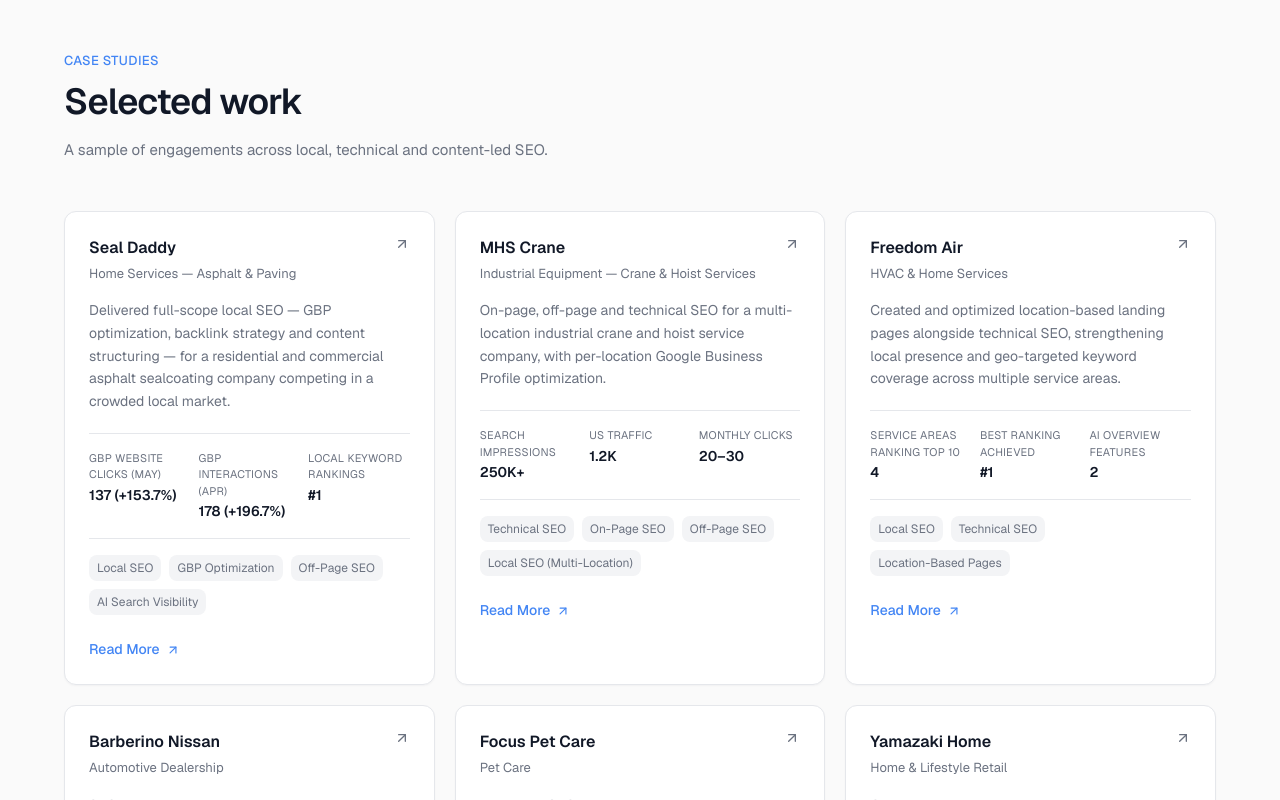
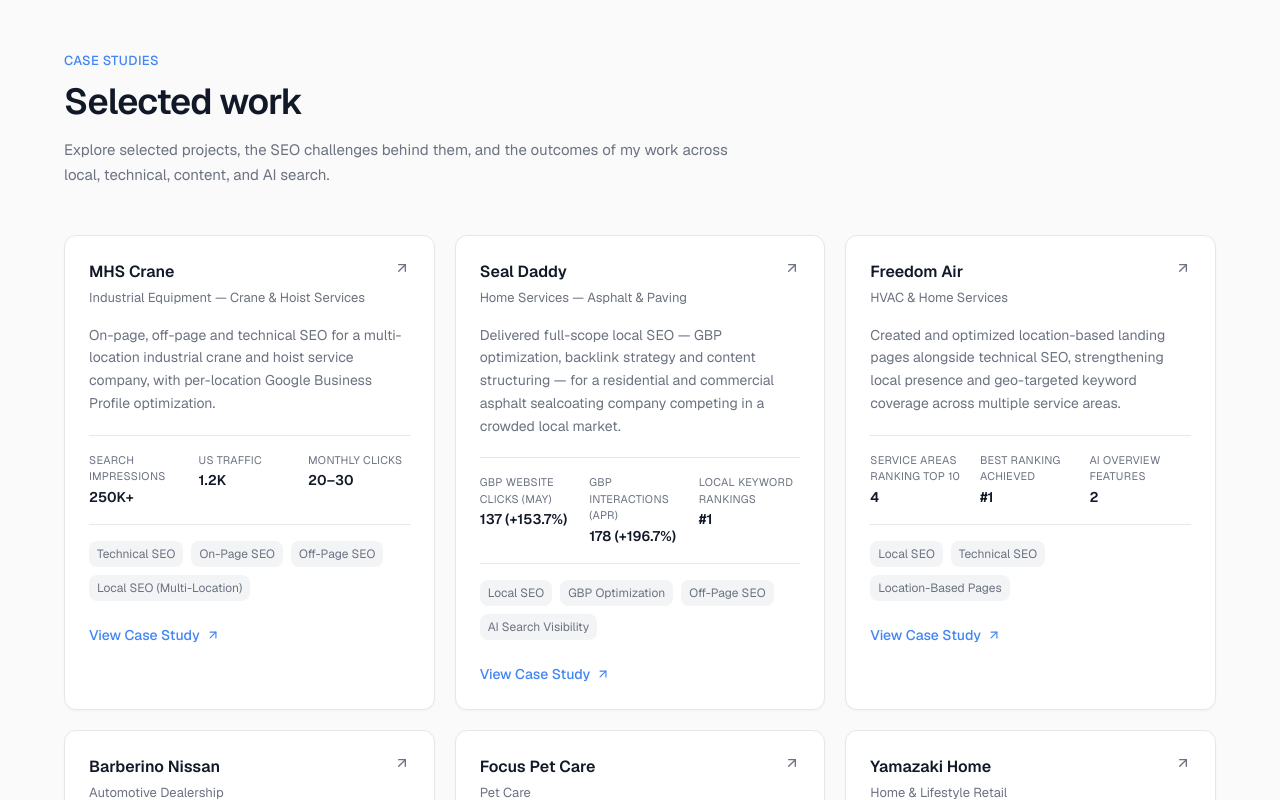
Before and after one commit to zain-hasnat/zain-hasnat-portfolio, a Next.js app: page / in a window 1280 px wide. Shown: the part 1320-2120 px from the top of the page. Built offline with nearby package versions, Linux system fonts and the light colour scheme.

Commit message:
Improve portfolio content and presentation

```diff
--- a/components/sections/case-studies.tsx
+++ b/components/sections/case-studies.tsx
@@ -6,6 +6,13 @@
 import { FadeIn } from "@/components/fade-in";
 
 export function CaseStudies() {
+  const priority = ["mhs-crane", "seal-daddy", "freedom-air", "barberino-nissan"];
+  const orderedCaseStudies = [...caseStudies].sort((a, b) => {
+    const aRank = priority.indexOf(a.slug);
+    const bRank = priority.indexOf(b.slug);
+    return (aRank < 0 ? priority.length : aRank) - (bRank < 0 ? priority.length : bRank);
+  });
+
   return (
     <section id="case-studies" className="scroll-mt-16 border-t border-border py-20 sm:py-28">
       <div className="container-x">
@@ -13,14 +20,14 @@
           <SectionHeading
             eyebrow="Case Studies"
             title="Selected work"
-            description="A sample of engagements across local, technical and content-led SEO."
+            description="Explore selected projects, the SEO challenges behind them, and the outcomes of my work across local, technical, content, and AI search."
           />
         </FadeIn>
 
         <div className="mt-12 grid grid-cols-1 gap-5 sm:grid-cols-2 lg:grid-cols-3">
-          {caseStudies.map((cs, i) => (
+          {orderedCaseStudies.map((cs, i) => (
             <FadeIn key={cs.slug} delay={(i % 3) * 0.06}>
-              <Card className="group flex h-full flex-col p-6 transition-shadow duration-200 hover:shadow-hover">
+              <Card className={`group flex h-full flex-col p-6 transition-all duration-200 hover:-translate-y-1 hover:shadow-hover ${i === 0 ? "border-accent/40 bg-gradient-to-br from-card to-muted/40 sm:col-span-2 lg:col-span-2" : ""}`}>
                 <div className="flex items-start justify-between gap-3">
                   <div>
                     <h3 className="text-[16px] font-semibold text-foreground">{cs.name}</h3>
@@ -64,7 +71,7 @@
                   href={`/case-studies/${cs.slug}`}
                   className="mt-6 inline-flex items-center gap-1.5 text-[14px] font-medium text-accent"
                 >
-                  Read More
+                  View Case Study
                   <ArrowUpRight className="h-3.5 w-3.5" />
                 </Link>
               </Card>
```
